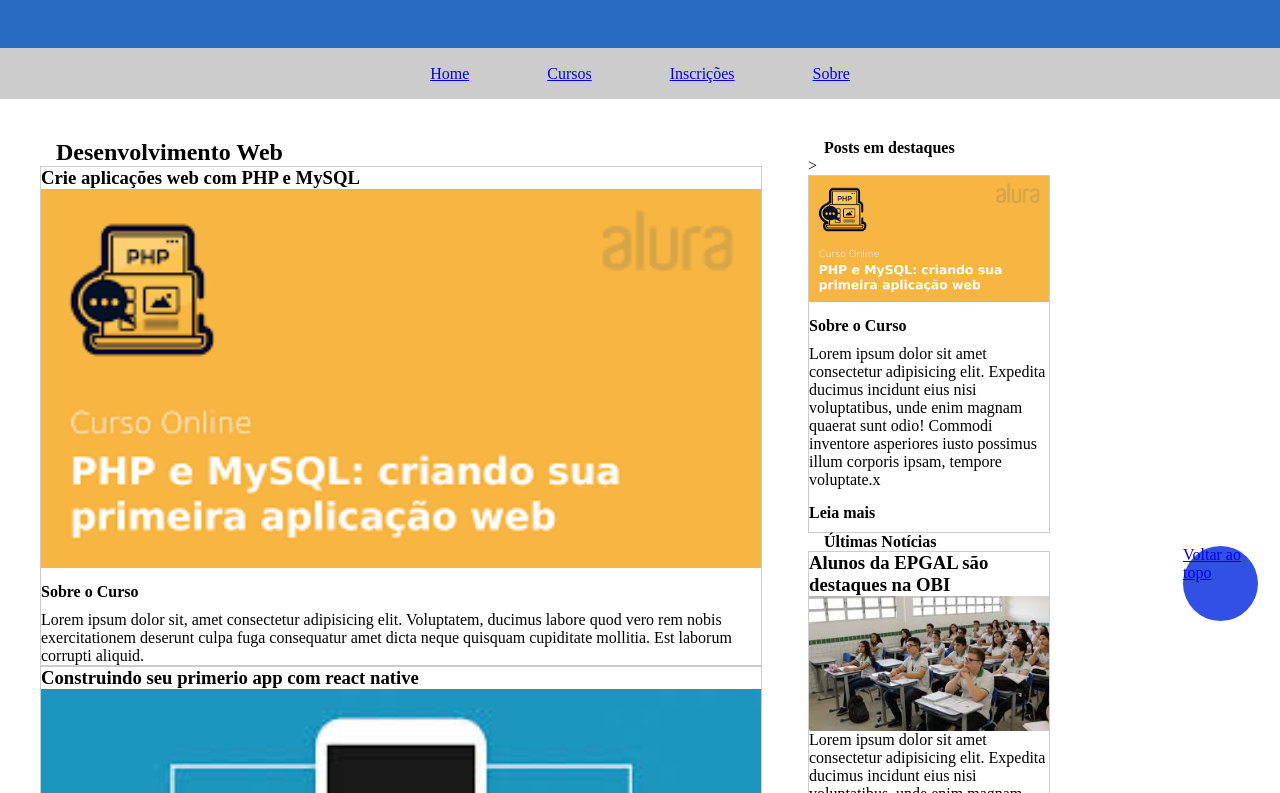
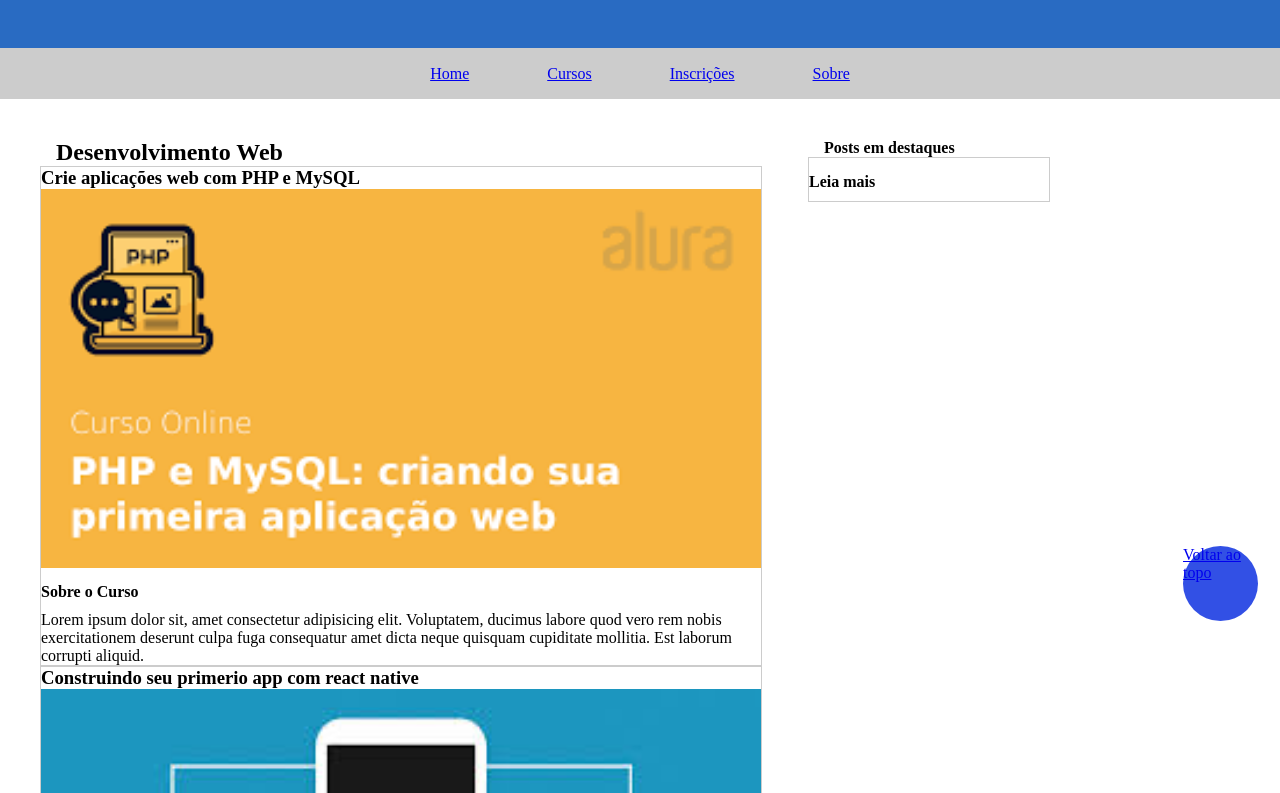
Before and after one commit to edsonluizmaciel/site, a plain HTML site: page index.html in a window 1280 px wide. Shown: the part 159-952 px from the top of the page. Drawn offline with Linux system fonts and the light colour scheme; a web font is replaced by a local one.

Commit message:
mensagem

```diff
--- a/index.html
+++ b/index.html
@@ -71,7 +71,7 @@
             flex-direction: column;
             width: 100%;
             border: 1px solid #ccc;
-            > }
+             }
         section span {
             margin: 15px 0 10px 0;
             font-weight: bold;
@@ -133,18 +133,8 @@
     </main>
     <aside>
         <h4>Posts em destaques</h4>
-        ><section>
-            <img style="width: 100%;" src="images/curso01.png" alt="Curso PHP e MySQL">
-            <span>Sobre o Curso</span>
-            <p>Lorem ipsum dolor sit amet consectetur adipisicing elit. Expedita ducimus incidunt eius nisi voluptatibus, unde enim magnam quaerat sunt odio! Commodi inventore asperiores iusto possimus illum corporis ipsam, tempore voluptate.x</p>
-            <span>Leia mais</span>
-        </section>
-        <h4>Últimas Notícias</h4>
         <section>
-            <h3>Alunos da EPGAL são destaques na OBI</h3>
-            <img style="width: 100%;" src="images/alunos.jpeg" alt="Alunos EEEP">
-            <p>Lorem ipsum dolor sit amet consectetur adipisicing elit. Expedita ducimus incidunt eius nisi voluptatibus, unde enim magnam quaerat sunt odio! Commodi inventore asperiores iusto possimus illum corporis ipsam, tempore voluptate.x</p>
-            <span>Leia mais</span>
+        <span>Leia mais</span>
         </section>
     </aside>
     </div>
```
